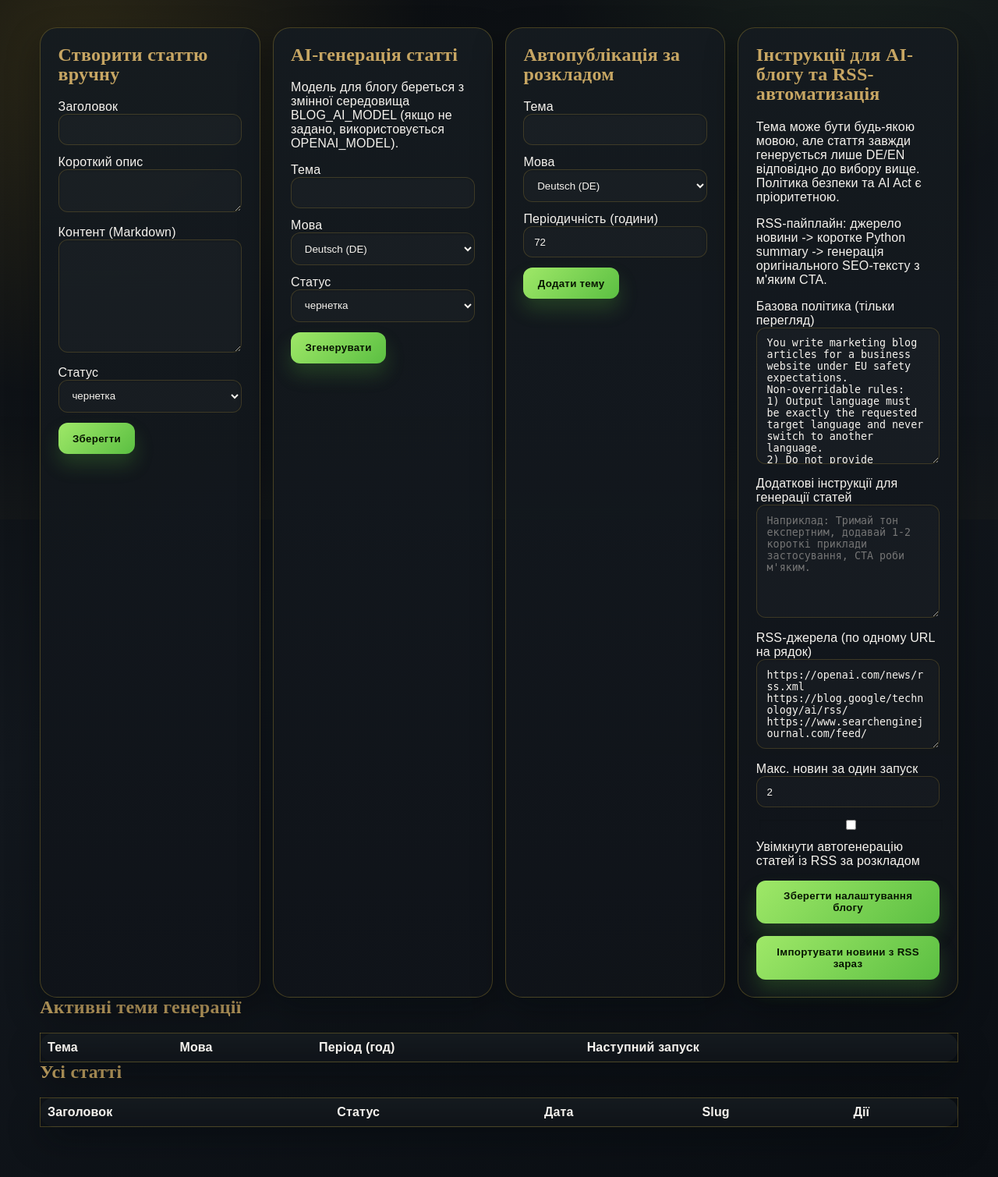
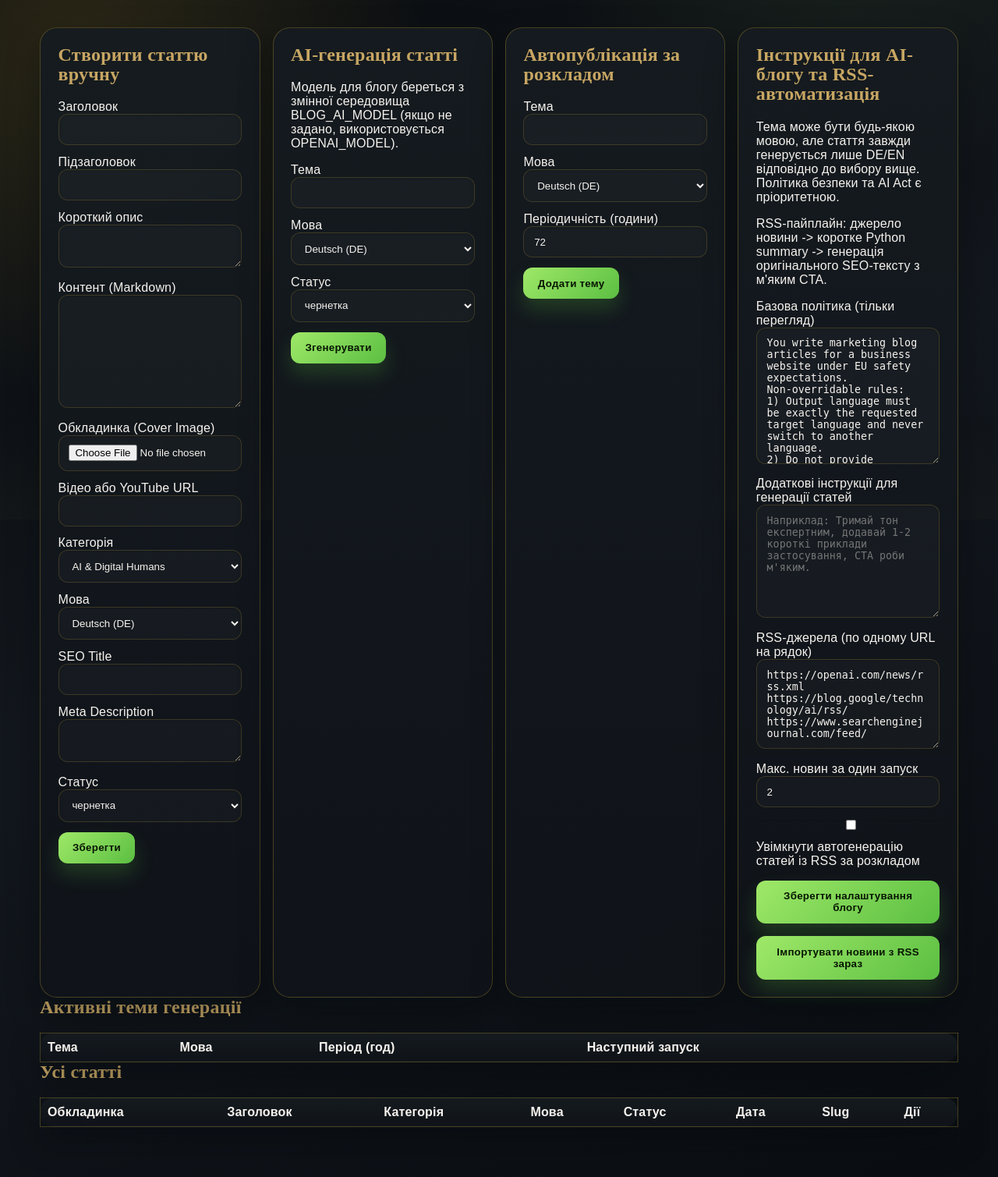
Before and after one commit to pilipandr770/AngelSwert, a Flask app: page /admin/blog in a window 1280 px wide. Shown: the part 134-1643 px from the top of the page at 78% size. Run offline with Flask 3, Linux system fonts and the light colour scheme; a user stored in the database is signed in; data that the repository does not hold is empty; some libraries are stand-ins or nearby versions.

Commit message:
Add full Blog post editor: subtitle, cover image, category, EN/DE, video/YouTube URL, SEO title/meta description

```diff
--- a/app/__init__.py
+++ b/app/__init__.py
@@ -126,6 +126,34 @@ def _ensure_lead_profile_columns() -> None:
         if column in existing:
             continue
         db.session.execute(text(f"ALTER TABLE lead ADD COLUMN {column} {ddl}"))
+        changed = True
+
+    if changed:
+        db.session.commit()
+
+
+def _ensure_blog_post_columns() -> None:
+    required_columns = {
+        "subtitle": "VARCHAR(500) NOT NULL DEFAULT ''",
+        "cover_image": "VARCHAR(1024) NOT NULL DEFAULT ''",
+        "category": "VARCHAR(100) NOT NULL DEFAULT 'ASAI Updates'",
+        "language": "VARCHAR(10) NOT NULL DEFAULT 'de'",
+        "video_url": "VARCHAR(1024) NOT NULL DEFAULT ''",
+        "seo_title": "VARCHAR(255) NOT NULL DEFAULT ''",
+        "meta_description": "VARCHAR(500) NOT NULL DEFAULT ''",
+    }
+
+    inspector = inspect(db.engine)
+    try:
+        existing = {col["name"] for col in inspector.get_columns("blog_post")}
+    except Exception:
+        return
+
+    changed = False
+    for column, ddl in required_columns.items():
+        if column in existing:
+            continue
+        db.session.execute(text(f"ALTER TABLE blog_post ADD COLUMN {column} {ddl}"))
         changed = True
 
     if changed:
@@ -340,6 +368,7 @@ def create_app() -> Flask:
         _ensure_assistant_settings_columns()
         _ensure_lead_profile_columns()
         _ensure_service_settings_columns()
+        _ensure_blog_post_columns()
         _seed_defaults(app)
 
     init_scheduler(app)
--- a/app/routes/admin.py
+++ b/app/routes/admin.py
@@ -18,6 +18,7 @@ from ..models import (
     AiUsageLog,
     AnalyticsEvent,
     AssistantInstructionSettings,
+    BLOG_CATEGORY_CHOICES,
     BlogAutomationSettings,
     BlogPost,
     BlogTopic,
@@ -614,6 +615,7 @@ def blog_admin_list():
         topics=topics,
         blog_settings=settings,
         blog_policy_text=BLOG_AI_ACT_POLICY,
+        blog_categories=BLOG_CATEGORY_CHOICES,
     )
 
 
@@ -636,11 +638,21 @@ def blog_create_manual():
         idx += 1
         slug = f"{base_slug}-{idx}"
 
+    image_ext = {".jpg", ".jpeg", ".png", ".webp", ".avif", ".gif"}
+    cover_image = _save_uploaded_static_file(request.files.get("cover_image_file"), "uploads/blog", image_ext)
+
     post = BlogPost(
         title=title,
-        slug=slug,
+        subtitle=(request.form.get("subtitle") or "").strip(),
         excerpt=excerpt or content[:180],
         content=content,
+        slug=slug,
+        cover_image=cover_image,
+        category=(request.form.get("category") or "ASAI Updates").strip(),
+        language=(request.form.get("language") or "de").strip(),
+        video_url=(request.form.get("video_url") or "").strip(),
+        seo_title=(request.form.get("seo_title") or "").strip(),
+        meta_description=(request.form.get("meta_description") or "").strip(),
         status=status,
         published_at=datetime.utcnow() if status == "published" else None,
     )
@@ -654,7 +666,7 @@ def blog_create_manual():
 @login_required
 def blog_edit(post_id):
     post = BlogPost.query.get_or_404(post_id)
-    return render_template("admin/blog_edit.html", post=post)
+    return render_template("admin/blog_edit.html", post=post, blog_categories=BLOG_CATEGORY_CHOICES)
 
 
 @admin_bp.post("/blog/<int:post_id>/edit")
@@ -680,11 +692,22 @@ def blog_edit_save(post_id):
         idx += 1
         slug = f"{base_slug}-{idx}"
 
+    image_ext = {".jpg", ".jpeg", ".png", ".webp", ".avif", ".gif"}
+    cover_image = _save_uploaded_static_file(request.files.get("cover_image_file"), "uploads/blog", image_ext)
+
     post.title = title
+    post.subtitle = (request.form.get("subtitle") or "").strip()
     post.slug = slug
     post.excerpt = excerpt or content[:180]
     post.content = content
     post.seo_keywords = seo_keywords[:500]
+    post.category = (request.form.get("category") or post.category or "ASAI Updates").strip()
+    post.language = (request.form.get("language") or post.language or "de").strip()
+    post.video_url = (request.form.get("video_url") or "").strip()
+    post.seo_title = (request.form.get("seo_title") or "").strip()
+    post.meta_description = (request.form.get("meta_description") or "").strip()
+    if cover_image:
+        post.cover_image = cover_image
     post.status = status
 
     if status == "published":
--- a/app/static/css/styles.css
+++ b/app/static/css/styles.css
@@ -323,6 +323,14 @@ main,
   margin-bottom: 0.7rem;
 }
 
+.blog-card-cover {
+  width: 100%;
+  aspect-ratio: 16 / 9;
+  object-fit: cover;
+  border-radius: 14px;
+  margin-bottom: 0.7rem;
+}
+
 .btn,
 button {
   border: none;
--- a/app/templates/admin/blog_posts.html
+++ b/app/templates/admin/blog_posts.html
@@ -4,14 +4,35 @@
 <h1>Блог та SEO</h1>
 
 <section class="admin-grid">
-  <form method="post" action="{{ url_for('admin.blog_create_manual') }}" class="admin-form">
+  <form method="post" action="{{ url_for('admin.blog_create_manual') }}" class="admin-form" enctype="multipart/form-data">
     <h2>Створити статтю вручну</h2>
     <label>Заголовок</label>
     <input name="title" required>
+    <label>Підзаголовок</label>
+    <input name="subtitle">
     <label>Короткий опис</label>
     <textarea name="excerpt"></textarea>
     <label>Контент (Markdown)</label>
     <textarea name="content" rows="8" required></textarea>
+    <label>Обкладинка (Cover Image)</label>
+    <input type="file" name="cover_image_file" accept="image/*">
+    <label>Відео або YouTube URL</label>
+    <input name="video_url">
+    <label>Категорія</label>
+    <select name="category">
+      {% for choice in blog_categories %}
+      <option value="{{ choice }}">{{ choice }}</option>
+      {% endfor %}
+    </select>
+    <label>Мова</label>
+    <select name="language">
+      <option value="de">Deutsch (DE)</option>
+      <option value="en">English (EN)</option>
+    </select>
+    <label>SEO Title</label>
+    <input name="seo_title">
+    <label>Meta Description</label>
+    <textarea name="meta_description" rows="2"></textarea>
     <label>Статус</label>
     <select name="status"><option value="draft">чернетка</option><option value="published">опубліковано</option></select>
     <button class="btn" type="submit">Зберегти</button>
@@ -91,10 +112,19 @@
 
 <h2>Усі статті</h2>
 <table class="table">
-  <tr><th>Заголовок</th><th>Статус</th><th>Дата</th><th>Slug</th><th>Дії</th></tr>
+  <tr><th>Обкладинка</th><th>Заголовок</th><th>Категорія</th><th>Мова</th><th>Статус</th><th>Дата</th><th>Slug</th><th>Дії</th></tr>
   {% for post in posts %}
   <tr>
+    <td>
+      {% if post.cover_image %}
+      <img src="{{ post.cover_image if post.cover_image.startswith('http') else url_for('static', filename=post.cover_image) }}" alt="" style="width:56px;height:56px;object-fit:cover;border-radius:8px;">
+      {% else %}
+      —
+      {% endif %}
+    </td>
     <td>{{ post.title }}</td>
+    <td>{{ post.category }}</td>
+    <td>{{ post.language }}</td>
     <td>{{ post.status }}</td>
     <td>{{ post.created_at.strftime('%d.%m.%Y') }}</td>
     <td>{{ post.slug }}</td>
--- a/app/templates/public/blog_list.html
+++ b/app/templates/public/blog_list.html
@@ -10,9 +10,12 @@
   <div class="cards-grid">
     {% for post in posts %}
     <article class="card">
+      {% if post.cover_image %}
+      <img class="blog-card-cover" src="{{ post.cover_image if post.cover_image.startswith('http') else url_for('static', filename=post.cover_image) }}" alt="{{ post.title }}" loading="lazy">
+      {% endif %}
+      <p class="meta">{{ post.category }} · {{ post.published_at.strftime('%d.%m.%Y') if post.published_at else post.created_at.strftime('%d.%m.%Y') }}</p>
       <h3><a href="{{ url_for('public.blog_post', slug=post.slug, lang=lang) }}">{{ post.title }}</a></h3>
       <p>{{ post.excerpt }}</p>
-      <p class="meta">{{ post.published_at.strftime('%d.%m.%Y') if post.published_at else post.created_at.strftime('%d.%m.%Y') }}</p>
     </article>
     {% endfor %}
   </div>
```
Also changed, not shown: app/models.py (+10 -0 lines), app/templates/admin/blog_edit.html (+32 -1 lines), app/templates/public/blog_post.html (+14 -3 lines).
